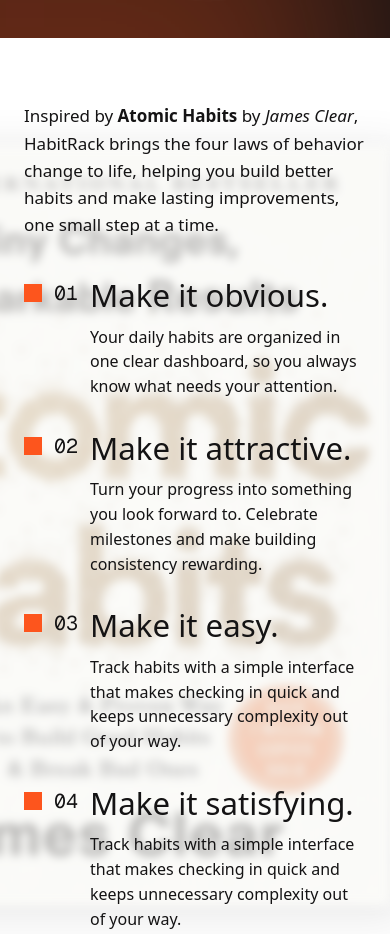
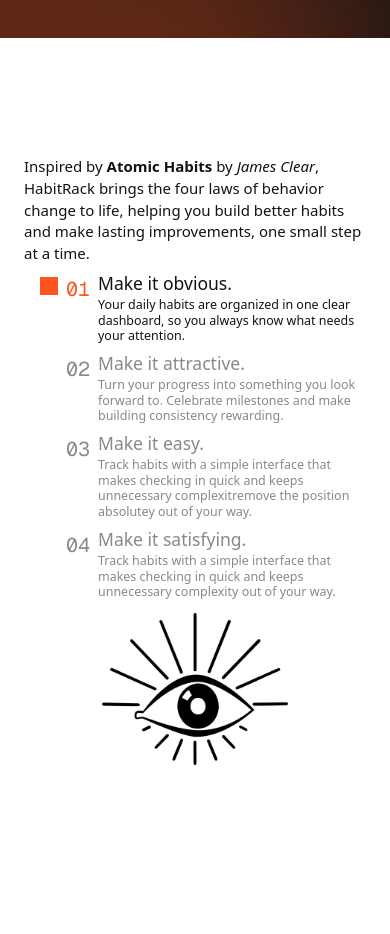
Before and after one commit to Distorver/HabitRack, a plain HTML site: page index.html in a window 390 px wide. Shown: the part 784-1718 px from the top of the page. Drawn offline with nearby package versions, Linux system fonts and the light colour scheme.

Commit message:
feat: made nav, hero and laws section interactive

```diff
--- a/about.html
+++ b/about.html
@@ -241,5 +241,6 @@
       integrity="sha384-FKyoEForCGlyvwx9Hj09JcYn3nv7wiPVlz7YYwJrWVcXK/BmnVDxM+D2scQbITxI"
       crossorigin="anonymous"
     ></script>
+    <script src="js/nav-decode.js"></script>
   </body>
 </html>
--- a/css/laws.css
+++ b/css/laws.css
@@ -11,6 +11,35 @@
   color: var(--color-dark);
 }
 
+.laws-section.is-scroll-staged {
+  display: block;
+  overflow: visible;
+  padding: 0;
+}
+
+.laws-stage {
+  position: relative;
+}
+
+.laws-section.is-scroll-staged .laws-stage {
+  position: sticky;
+  top: 0;
+  display: flex;
+  height: 100vh;
+  height: 100svh;
+  align-items: center;
+  justify-content: center;
+  gap: clamp(24px, 4vw, 64px);
+  overflow: hidden;
+  padding: clamp(24px, 5vh, 48px) var(--page-gutter);
+}
+
+.laws-copy {
+  flex: 1 1 58%;
+  min-width: 0;
+  max-width: 760px;
+}
+
 .laws-inspire,
 .laws {
   position: relative;
@@ -18,10 +47,11 @@
 }
 
 .laws-inspire {
-  width: min(825px, 100%);
-  font-size: 20px;
+  width: min(680px, 100%);
+  margin-bottom: clamp(12px, 2vh, 24px);
+  font-size: clamp(15px, 1.4vw, 18px);
   font-weight: 500;
-  line-height: 1.6;
+  line-height: 1.45;
 }
 
 .laws-inspire p {
@@ -29,29 +59,66 @@
 }
 
 .laws {
+  position: relative;
   display: flex;
   flex-direction: column;
 }
 
 .law {
+  --law-marker-left: 14px;
+  --law-marker-top: 12px;
   display: flex;
   align-items: flex-start;
-  gap: 30px;
-  padding: 20px;
+  gap: 16px;
+  padding: 8px 12px 8px 56px;
+  opacity: 0.5;
+  transition: opacity 0.35s ease;
 }
 
-.law-rec {
-  flex: 0 0 33px;
-  width: 33px;
-  height: 33px;
-  margin-top: 8px;
+.law.is-focused {
+  opacity: 1;
+}
+
+.law.is-focused .law-num {
+  color: var(--color-orange);
+}
+
+.law-indicator {
+  position: absolute;
+  top: var(--law-marker-top);
+  left: var(--law-marker-left);
+  z-index: 3;
+  width: 28px;
+  height: 28px;
   background: var(--color-orange);
+  pointer-events: none;
+  transition:
+    top 0.55s cubic-bezier(0.22, 1, 0.36, 1),
+    left 0.55s cubic-bezier(0.22, 1, 0.36, 1);
+}
+
+.law-indicator.is-bouncing {
+  animation: law-marker-bounce 0.55s ease;
+}
+
+@keyframes law-marker-bounce {
+  0%,
+  100% {
+    transform: scale(1);
+  }
+  35% {
+    transform: scale(1.3);
+  }
+  65% {
+    transform: scale(0.9);
+  }
 }
 
 .law-num {
   flex: 0 0 auto;
   font-family: "Geist Mono", monospace;
-  font-size: 40px;
+  font-size: clamp(24px, 2.4vw, 32px);
+  transition: color 0.35s ease;
 }
 
 .law-text {
@@ -60,25 +127,49 @@
 }
 
 .law-header {
-  font-size: clamp(2.25rem, 5vw, 4.2rem);
+  font-size: clamp(1.5rem, 3vw, 2.5rem);
   font-weight: 500;
   line-height: 1.1;
 }
 
 .law-desc {
-  width: min(660px, 100%);
-  margin-top: 12px;
-  font-size: 20px;
-  line-height: 1.55;
+  width: min(480px, 100%);
+  margin-top: 6px;
+  font-size: clamp(14px, 1.15vw, 16px);
+  line-height: 1.35;
 }
 
 .law-img {
-  position: absolute;
-  top: 50%;
-  right: -200px;
-  z-index: 1;
-  height: 950px;
-  max-width: none;
-  transform: translateY(-50%);
-  box-shadow: 8px 8px 40px 10px #00000040;
+  flex: 0 1 38%;
+  width: min(38%, 480px);
+  max-height: 62vh;
+  object-fit: contain;
+  transition: opacity 0.25s ease;
 }
+
+.law-img.is-changing {
+  animation: law-image-change 0.4s ease;
+}
+
+@keyframes law-image-change {
+  from {
+    opacity: 0.35;
+  }
+  to {
+    opacity: 1;
+  }
+}
+
+@media (prefers-reduced-motion: reduce) {
+  .law,
+  .law-num,
+  .law-indicator,
+  .law-img {
+    transition: none;
+  }
+
+  .law-indicator.is-bouncing,
+  .law-img.is-changing {
+    animation: none;
+  }
+}
--- a/css/media.css
+++ b/css/media.css
@@ -131,9 +131,9 @@
     padding-block: 80px;
   }
 
-  .law-img {
-    right: -300px;
-    opacity: 0.25;
+  .laws-section.is-scroll-staged .laws-stage {
+    gap: clamp(16px, 3vw, 32px);
+    padding-block: 24px;
   }
 
   /* =========== CONTACT SECTION =========== */
@@ -196,20 +196,32 @@
     padding-block: 64px;
   }
 
+  .laws-section.is-scroll-staged .laws-stage {
+    flex-direction: column;
+    gap: 8px;
+    padding-block: 12px;
+  }
+
+  .laws-copy {
+    flex: 0 1 auto;
+    width: 100%;
+  }
+
   .laws-inspire {
-    font-size: 17px;
+    margin-bottom: 4px;
+    font-size: 15px;
   }
 
   .law {
-    gap: 12px;
-    padding: 16px 0;
+    gap: 8px;
+    --law-marker-left: 16px;
+    --law-marker-top: 8px;
+    padding: 5px 6px 5px 42px;
   }
 
-  .law-rec {
-    flex-basis: 18px;
+  .law-indicator {
     width: 18px;
     height: 18px;
-    margin-top: 6px;
   }
 
   .law-num {
@@ -217,18 +229,20 @@
   }
 
   .law-header {
-    font-size: clamp(1.8rem, 8vw, 2.8rem);
+    font-size: clamp(1.05rem, 4.5vw, 1.4rem);
   }
 
   .law-desc {
-    font-size: 1rem;
+    margin-top: 4px;
+    font-size: clamp(0.75rem, 3.2vw, 0.875rem);
+    line-height: 1.25;
   }
 
   .law-img {
-    right: 0;
-    height: 760px;
-    opacity: 0.3;
-    filter: blur(5px);
+    flex: 0 1 auto;
+    width: auto;
+    max-width: min(72vw, 280px);
+    max-height: 18vh;
   }
 
   /* =========== PHILOSOPHY SECTION =========== */
@@ -269,3 +283,36 @@
     margin-top: 40px;
   }
 }
+
+@media (max-height: 700px) {
+  .laws-section.is-scroll-staged .laws-stage {
+    gap: 6px;
+    padding-block: 8px;
+  }
+
+  .laws-inspire {
+    margin-bottom: 6px;
+    font-size: clamp(12px, 1.7vh, 14px);
+    line-height: 1.25;
+  }
+
+  .law {
+    --law-marker-top: 6px;
+    gap: 6px;
+    padding: 3px 4px 3px 38px;
+  }
+
+  .law-header {
+    font-size: clamp(0.9rem, 3vw, 1.4rem);
+  }
+
+  .law-desc {
+    margin-top: 3px;
+    font-size: clamp(0.68rem, 1.7vh, 0.85rem);
+    line-height: 1.15;
+  }
+
+  .law-img {
+    max-height: 10vh;
+  }
+}
--- a/index.html
+++ b/index.html
@@ -90,7 +90,9 @@
             </li> -->
           </ul>
           <div class="nav-action">
-            <a href="modules/auth/signup.html" class="button button-orange"
+            <a
+              href="modules/auth/signup.html"
+              class="btn btn-label button button-orange"
               >Track Your Habits Now</a
             >
           </div>
@@ -140,58 +142,75 @@
     <main>
       <!-- ========== 4 LAWS START ========== -->
       <section class="laws-section" id="laws-section">
+        <div class="laws-stage">
+          <div class="laws-copy">
             <div class="laws-inspire">
               <p>
-            Inspired by <strong>Atomic Habits</strong> by <em>James Clear</em>,
-            HabitRack brings the four laws of behavior change to life, helping
-            you build better habits and make lasting improvements, one small
-            step at a time.
+                Inspired by <strong>Atomic Habits</strong> by
+                <em>James Clear</em>, HabitRack brings the four laws of behavior
+                change to life, helping you build better habits and make lasting
+                improvements, one small step at a time.
               </p>
             </div>
 
             <div class="laws">
+              <!-- Replace each data-law-image with an image path and update its alt text. -->
               <!-- ========== FIRST LAW ========== -->
-          <div class="law">
-            <div class="law-rec"></div>
+              <div
+                class="law"
+                data-law-image="assets/images/raw/eye.png"
+                data-law-image-alt="Habit progress graph"
+              >
                 <div class="law-num">01</div>
 
                 <div class="law-text">
                   <div class="law-header">Make it obvious.</div>
                   <div class="law-desc">
-                Your daily habits are organized in one clear dashboard, so you
-                always know what needs your attention.
+                    Your daily habits are organized in one clear dashboard, so
+                    you always know what needs your attention.
                   </div>
                 </div>
               </div>
               <!-- ========== SECOND LAW ========== -->
-          <div class="law">
-            <div class="law-rec"></div>
+              <div
+                class="law"
+                data-law-image="assets/images/raw/attractive.png"
+                data-law-image-alt="HabitRack dashboard"
+              >
                 <div class="law-num">02</div>
 
                 <div class="law-text">
                   <div class="law-header">Make it attractive.</div>
                   <div class="law-desc">
-                Turn your progress into something you look forward to. Celebrate
-                milestones and make building consistency rewarding.
+                    Turn your progress into something you look forward to.
+                    Celebrate milestones and make building consistency
+                    rewarding.
                   </div>
                 </div>
               </div>
               <!-- ========== THIRD LAW ========== -->
-          <div class="law">
-            <div class="law-rec"></div>
+              <div
+                class="law"
+                data-law-image="assets/images/raw/satisfying.png"
+                data-law-image-alt="Habit tracking interface"
+              >
                 <div class="law-num">03</div>
 
                 <div class="law-text">
                   <div class="law-header">Make it easy.</div>
                   <div class="law-desc">
                     Track habits with a simple interface that makes checking in
-                quick and keeps unnecessary complexity out of your way.
+                    quick and keeps unnecessary complexitremove the position
+                    absolutey out of your way.
                   </div>
                 </div>
               </div>
               <!-- ========== FOURTH LAW ========== -->
-          <div class="law">
-            <div class="law-rec"></div>
+              <div
+                class="law"
+                data-law-image="assets/images/raw/easy.png"
+                data-law-image-alt="Atomic Habits book"
+              >
                 <div class="law-num">04</div>
 
                 <div class="law-text">
@@ -202,13 +221,16 @@
                   </div>
                 </div>
               </div>
+              <div class="law-indicator" aria-hidden="true"></div>
+            </div>
           </div>
 
           <img
             class="law-img"
-          src="assets/images/raw/Atomic_habits.jpg"
-          alt="Atomic Habits Book"
+            src="assets/images/raw/satisfying.png"
+            alt="Habit progress graph"
           />
+        </div>
       </section>
       <!-- ========== 4 LAWS END ========== -->
 
@@ -374,12 +396,6 @@
                 <a href="index.html" class="footer-link">Home</a>
               </li>
               <li>
-                <a href="about.html" class="footer-link">About us</a>
-              </li>
-              <li>
-                <a href="#contact-section" class="footer-link">Contact</a>
-              </li>
-              <li>
                 <a href="modules/auth/login.html" class="footer-link">Login</a>
               </li>
               <li>
@@ -420,5 +436,7 @@
 
     <script src="js/tracker.js"></script>
     <script src="js/main.js"></script>
+    <script src="js/nav-decode.js"></script>
+    <script src="js/laws-focus.js"></script>
   </body>
 </html>
--- /dev/null
+++ b/js/laws-focus.js
@@ -0,0 +1,77 @@
+const lawsSection = document.querySelector(".laws-section");
+
+if (lawsSection) {
+  const laws = Array.from(lawsSection.querySelectorAll(".law"));
+  const indicator = lawsSection.querySelector(".law-indicator");
+  const image = lawsSection.querySelector(".law-img");
+  let focusedLaw = null;
+  let scrollFrame = null;
+
+  const moveIndicator = (law) => {
+    const markerLeft = parseFloat(
+      window.getComputedStyle(law).getPropertyValue("--law-marker-left"),
+    );
+    const markerTop = parseFloat(
+      window.getComputedStyle(law).getPropertyValue("--law-marker-top"),
+    );
+
+    indicator.style.left = `${law.offsetLeft + markerLeft}px`;
+    indicator.style.top = `${law.offsetTop + markerTop}px`;
+  };
+
+  const focusLaw = (law, animate = true) => {
+    if (focusedLaw === law) {
+      moveIndicator(law);
+      return;
+    }
+
+    focusedLaw?.classList.remove("is-focused");
+    focusedLaw = law;
+    focusedLaw.classList.add("is-focused");
+    moveIndicator(focusedLaw);
+
+    image.classList.remove("is-changing");
+    image.src = focusedLaw.dataset.lawImage;
+    image.alt = focusedLaw.dataset.lawImageAlt;
+
+    if (animate) {
+      indicator.classList.remove("is-bouncing");
+      void indicator.offsetWidth;
+      indicator.classList.add("is-bouncing");
+      void image.offsetWidth;
+      image.classList.add("is-changing");
+    }
+  };
+
+  const updateFocusedLaw = () => {
+    scrollFrame = null;
+    const scrollProgress = Math.max(
+      0,
+      Math.min(
+        laws.length - 1,
+        Math.floor(-lawsSection.getBoundingClientRect().top / window.innerHeight),
+      ),
+    );
+
+    focusLaw(laws[scrollProgress]);
+  };
+
+  const updateScrollMode = () => {
+    lawsSection.classList.add("is-scroll-staged");
+    lawsSection.style.height = `${window.innerHeight * (laws.length + 1)}px`;
+    updateFocusedLaw();
+  };
+
+  focusLaw(laws[0], false);
+  updateScrollMode();
+  window.addEventListener(
+    "scroll",
+    () => {
+      if (scrollFrame === null) {
+        scrollFrame = window.requestAnimationFrame(updateFocusedLaw);
+      }
+    },
+    { passive: true },
+  );
+  window.addEventListener("resize", updateScrollMode);
+}
--- a/modules/auth/login.css
+++ b/modules/auth/login.css
@@ -14,7 +14,7 @@
 .auth-badge-label {
   font-family: "Geist Mono", monospace;
   font-size: 0.85rem;
-  color: #fd551d;
+  color: #fff;
 }
 
 .auth-subtitle {
```
Also changed, not shown: js/nav-decode.js (added, +47 -0 lines), modules/auth/login.html (+5 -19 lines), modules/auth/signup.css (+7 -1 lines), modules/auth/signup.html (+7 -20 lines), assets/images/raw/attractive.png (added), assets/images/raw/easy.png (added), assets/images/raw/eye.png (added), assets/images/raw/satisfying.png (added). Lines whose indentation alone changed are shown as unchanged.
